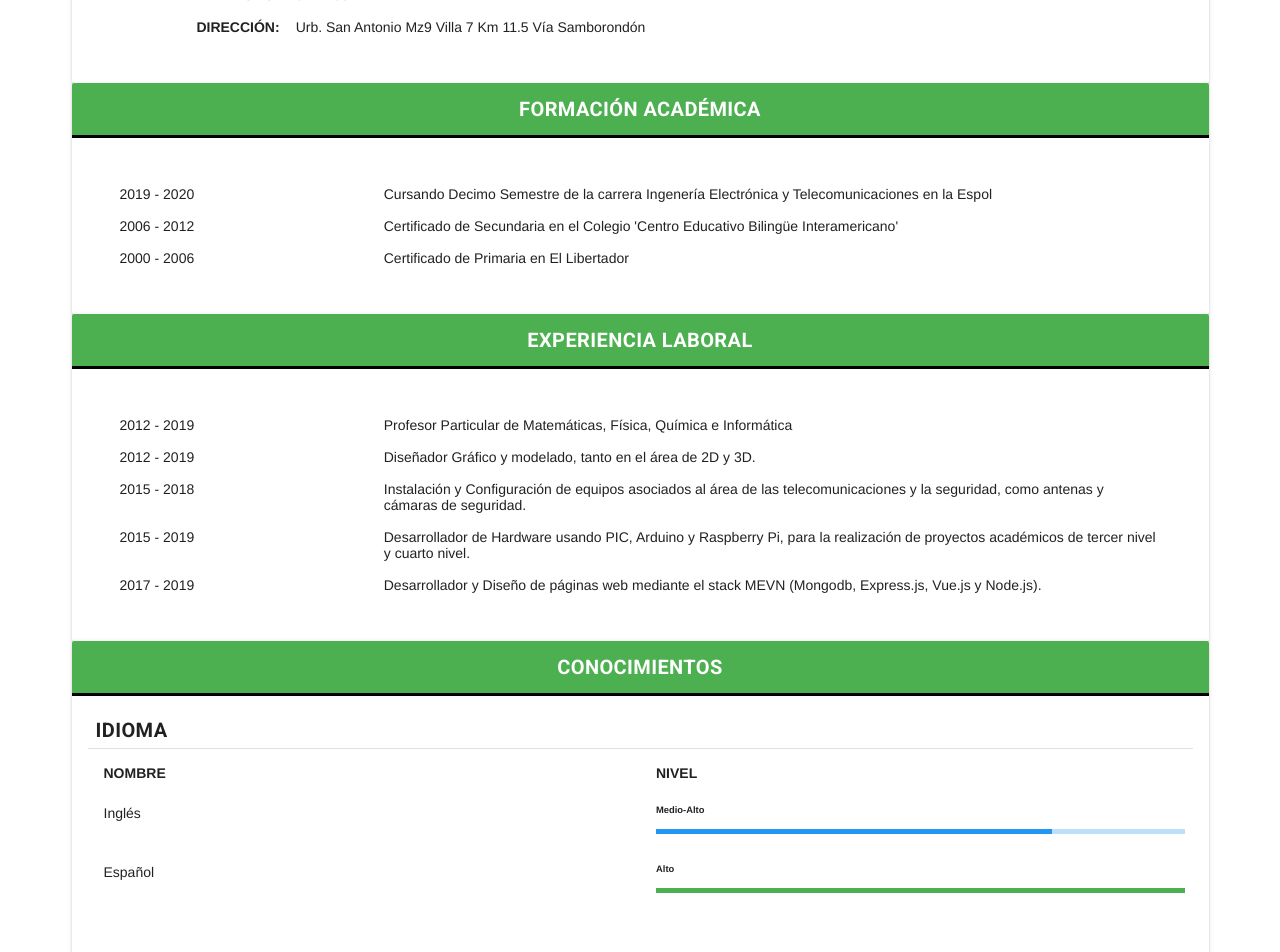
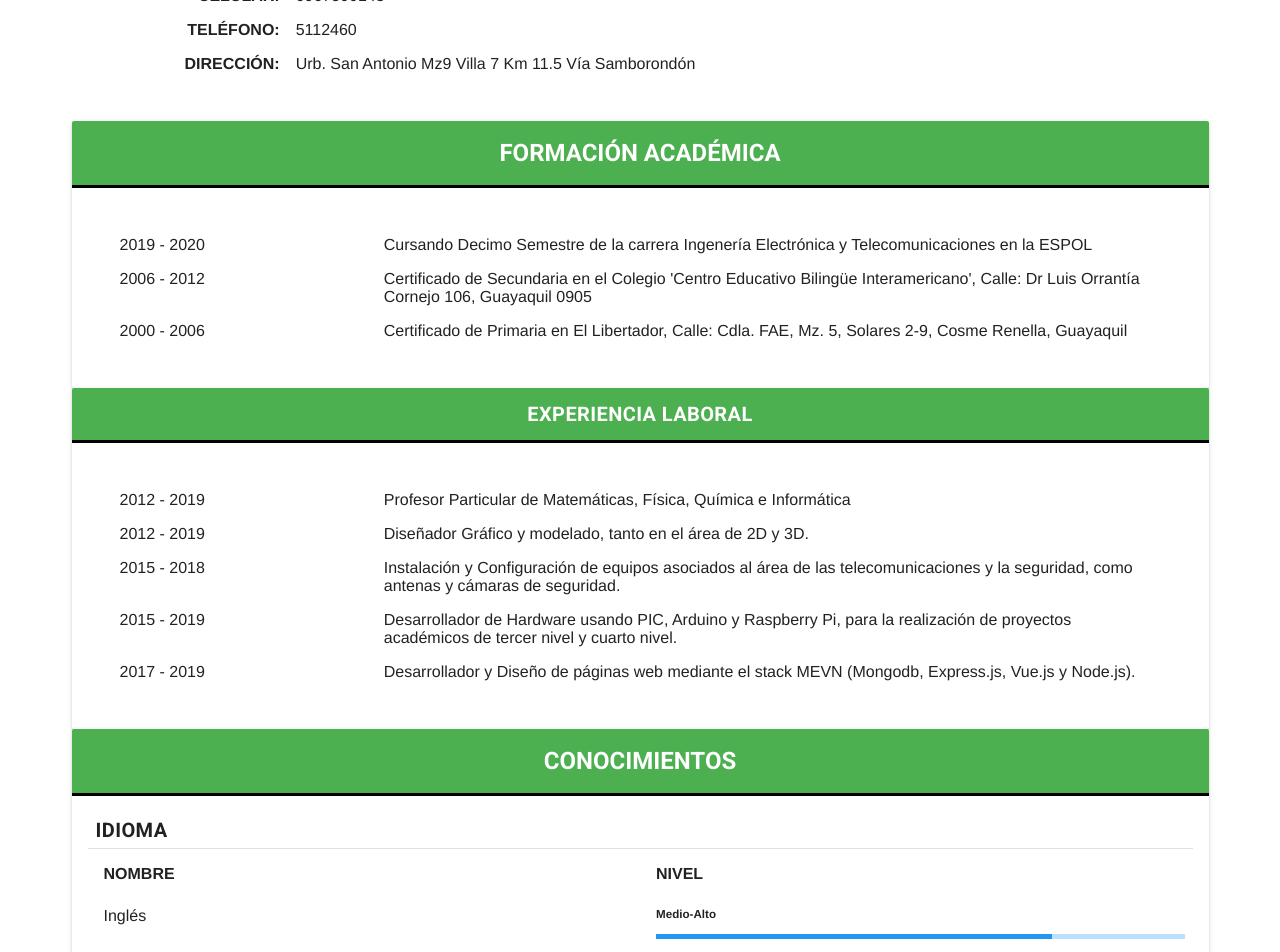
Before and after one commit to LordCrainer/Curriculum_vitae, a Vue app: page / in a window 1280 px wide. Shown: the part 560-1512 px from the top of the page. Built offline with nearby package versions, Linux system fonts and the light colour scheme.

Commit message:
aumento de las letras

```diff
--- a/src/componentes/headerCard.vue
+++ b/src/componentes/headerCard.vue
@@ -1,12 +1,13 @@
 <template>
   <v-container>
     <v-layout column>
+      <v-card flat>
         <v-flex>
-        <v-card>
-          <v-card-text class="pa-5 display-1 font-weight-bold"
+          <v-card flat>
+            <v-card-text class="pa-5 display-2 font-weight-bold"
               >HOJA DE VIDA</v-card-text
             >
-          <v-card-text class="text-md-center box title">
+            <v-card-text class="text-md-center box headline">
               INFORMACIÓN PERSONAL
             </v-card-text>
             <v-card-text>
@@ -21,12 +22,15 @@
                         :key="ind"
                       >
                         <v-flex xs12 sm3>
-                        <v-card-text class="text-sm-right pa-2 text-xs-center"
+                          <v-card-text
+                            class="text-sm-right pa-2 text-xs-center subheading"
                             ><strong>{{ datos.titulo }}:</strong></v-card-text
                           >
                         </v-flex>
                         <v-flex xs12 sm9>
-                        <v-card-text class="text-sm-left pa-2 text-xs-center">
+                          <v-card-text
+                            class="text-sm-left pa-2 text-xs-center subheading"
+                          >
                             {{ datos.nombre }}
                           </v-card-text>
                         </v-flex>
@@ -58,18 +62,18 @@
         </v-flex>
         <v-flex>
           <TimeCard :data="formacionAcademica">
-          <v-card-text class="box title" slot="tema"
+            <v-card-text class="box headline" slot="tema"
               >FORMACIÓN ACADÉMICA</v-card-text
             >
             <v-card-text
-            class="text-xs-left pa-2"
+              class="text-xs-left pa-2 subheading"
               slot="time"
               slot-scope="tiempos"
             >
               {{ tiempos.item.inicio }} - {{ tiempos.item.fin }}
             </v-card-text>
             <v-card-text
-            class="text-xs-left pa-2"
+              class="text-xs-left pa-2 subheading"
               slot="descripcion"
               slot-scope="info"
             >
@@ -81,14 +85,14 @@
               >EXPERIENCIA LABORAL</v-card-text
             >
             <v-card-text
-            class="text-xs-left pa-2"
+              class="text-xs-left pa-2 subheading"
               slot="time"
               slot-scope="tiempos"
             >
               {{ tiempos.item.inicio }} - {{ tiempos.item.fin }}
             </v-card-text>
             <v-card-text
-            class="text-xs-left pa-2"
+              class="text-xs-left pa-2 subheading"
               slot="descripcion"
               slot-scope="info"
             >
@@ -96,37 +100,43 @@
             </v-card-text>
           </TimeCard>
           <TimeCard :data="conocimientos">
-          <v-card-text class="box title" slot="tema">CONOCIMIENTOS</v-card-text>
+            <v-card-text class="box headline" slot="tema"
+              >CONOCIMIENTOS</v-card-text
+            >
             <v-card-text
               slot="informacion"
               v-for="(conoc, index) in conocimientos"
               :key="index"
             >
-            <v-card-title slot="titulo " class="title font-weight-bold pa-2">{{
-              conoc.titulo
-            }}</v-card-title>
+              <v-card-title
+                slot="titulo "
+                class="title font-weight-bold pa-2 "
+                >{{ conoc.titulo }}</v-card-title
+              >
               <v-divider></v-divider>
               <v-layout row>
                 <v-flex xs6 sm6>
-                <v-card-text class="text-xs-left pa-3 body-2 font-weight-bold"
+                  <v-card-text
+                    class="text-xs-left pa-3 subheading font-weight-bold"
                     >NOMBRE</v-card-text
                   >
                 </v-flex>
                 <v-flex xs6 sm6>
-                <v-card-text class="text-xs-left  pa-3 body-2 font-weight-bold"
+                  <v-card-text
+                    class="text-xs-left  pa-3 subheading font-weight-bold"
                     >NIVEL</v-card-text
                   >
                 </v-flex>
               </v-layout>
               <v-layout row v-for="dato in conoc.dato" :key="dato.nombre">
                 <v-flex xs6 sm6
-                ><v-card-text class="text-xs-left pa-2 pl-3">{{
+                  ><v-card-text class="text-xs-left pa-2 pl-3 subheading">{{
                     dato.nombre
                   }}</v-card-text></v-flex
                 >
                 <v-flex xs6 sm6
-                ><v-card-text class="text-xs-left pa-2 pl-3">
-                  <h6>{{ dato.nivel }}</h6>
+                  ><v-card-text class="text-xs-left pa-2 pl-3 ">
+                    <h5>{{ dato.nivel }}</h5>
                     <v-progress-linear
                       :color="getValue(dato.nivel).color"
                       height="5"
@@ -137,25 +147,29 @@
             </v-card-text>
           </TimeCard>
           <TimeCard :data="referencia">
-          <v-card-text class="box title" slot="tema">REFERENCIAS</v-card-text>
+            <v-card-text class="box headline" slot="tema"
+              >REFERENCIAS</v-card-text
+            >
             <v-card-text
               slot="informacion"
               v-for="(conoc, index) in referencia"
               :key="index"
             >
-            <v-card-title slot="titulo " class="title font-weight-bold pa-2">{{
-              conoc.titulo
-            }}</v-card-title>
+              <v-card-title
+                slot="titulo "
+                class="title font-weight-bold pa-2"
+                >{{ conoc.titulo }}</v-card-title
+              >
               <v-divider></v-divider>
               <v-layout row v-for="dato in conoc.dato" :key="dato.nombre">
-              <v-flex xs12 sm6 class="pa-2"
+                <v-flex xs12 sm12 class="pa-2"
                   ><v-card-text class="text-xs-left py-2 pl-3 subheading"
                     >{{ dato.nombre }}. {{ dato.parentezco }}</v-card-text
                   >
-                <v-card-text class="text-xs-left py-1 pl-5">{{
+                  <v-card-text class="text-xs-left py-1 pl-5 subheading">{{
                     dato.telefono
                   }}</v-card-text>
-                <v-card-text class="text-xs-left py-1 pl-5">{{
+                  <v-card-text class="text-xs-left py-1 pl-5 subheading">{{
                     dato.cargo
                   }}</v-card-text>
                 </v-flex>
@@ -163,6 +177,7 @@
             </v-card-text>
           </TimeCard>
         </v-flex>
+      </v-card>
     </v-layout>
   </v-container>
 </template>
@@ -191,18 +206,19 @@ export default {
           inicio: 2019,
           fin: 2020,
           descripcion:
-            "Cursando Decimo Semestre de la carrera Ingenería Electrónica y Telecomunicaciones en la Espol"
+            "Cursando Decimo Semestre de la carrera Ingenería Electrónica y Telecomunicaciones en la ESPOL"
         },
         {
           inicio: 2006,
           fin: 2012,
           descripcion:
-            "Certificado de Secundaria en el Colegio 'Centro Educativo Bilingüe Interamericano'"
+            "Certificado de Secundaria en el Colegio 'Centro Educativo Bilingüe Interamericano', Calle: Dr Luis Orrantía Cornejo 106, Guayaquil 0905"
         },
         {
           inicio: 2000,
           fin: 2006,
-          descripcion: "Certificado de Primaria en El Libertador"
+          descripcion:
+            "Certificado de Primaria en El Libertador, Calle: Cdla. FAE, Mz. 5, Solares 2-9, Cosme Renella, Guayaquil"
         }
       ],
       experienciaLaboral: [
```
Lines whose indentation alone changed are shown as unchanged.
